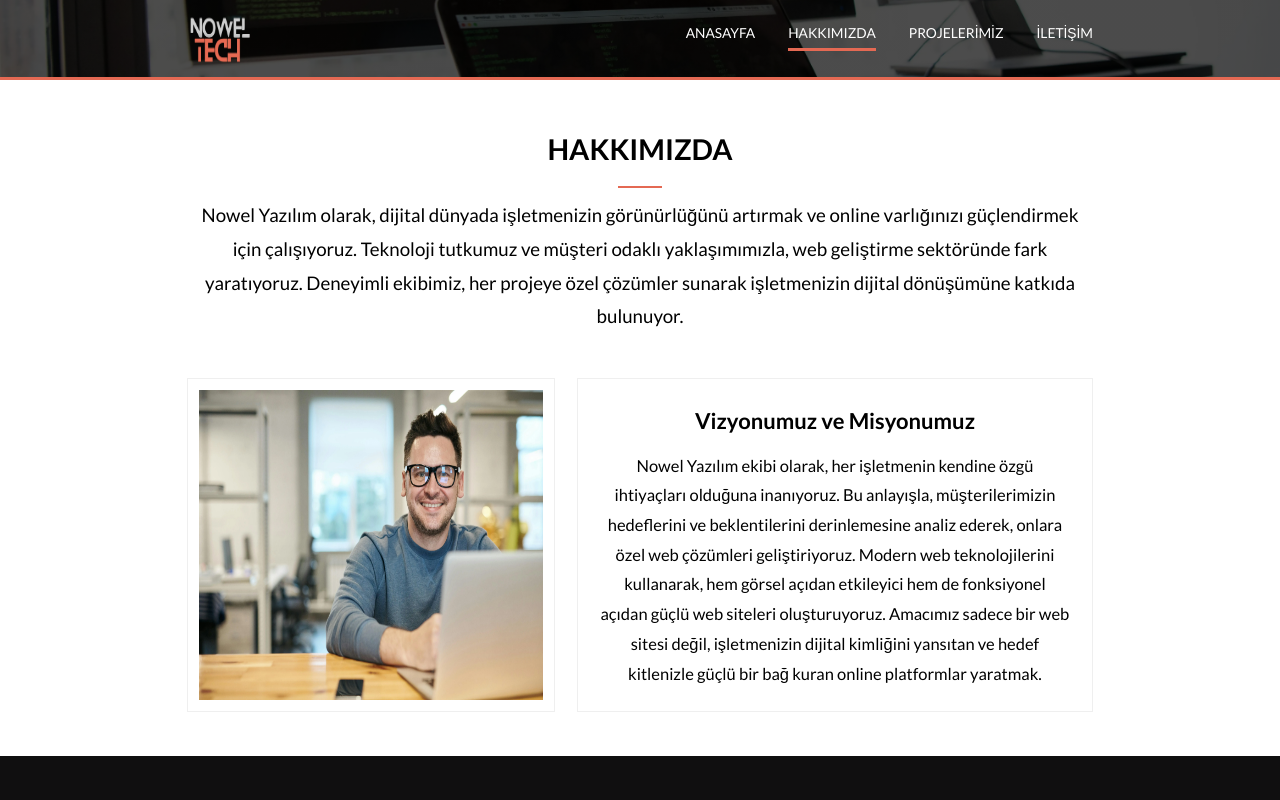
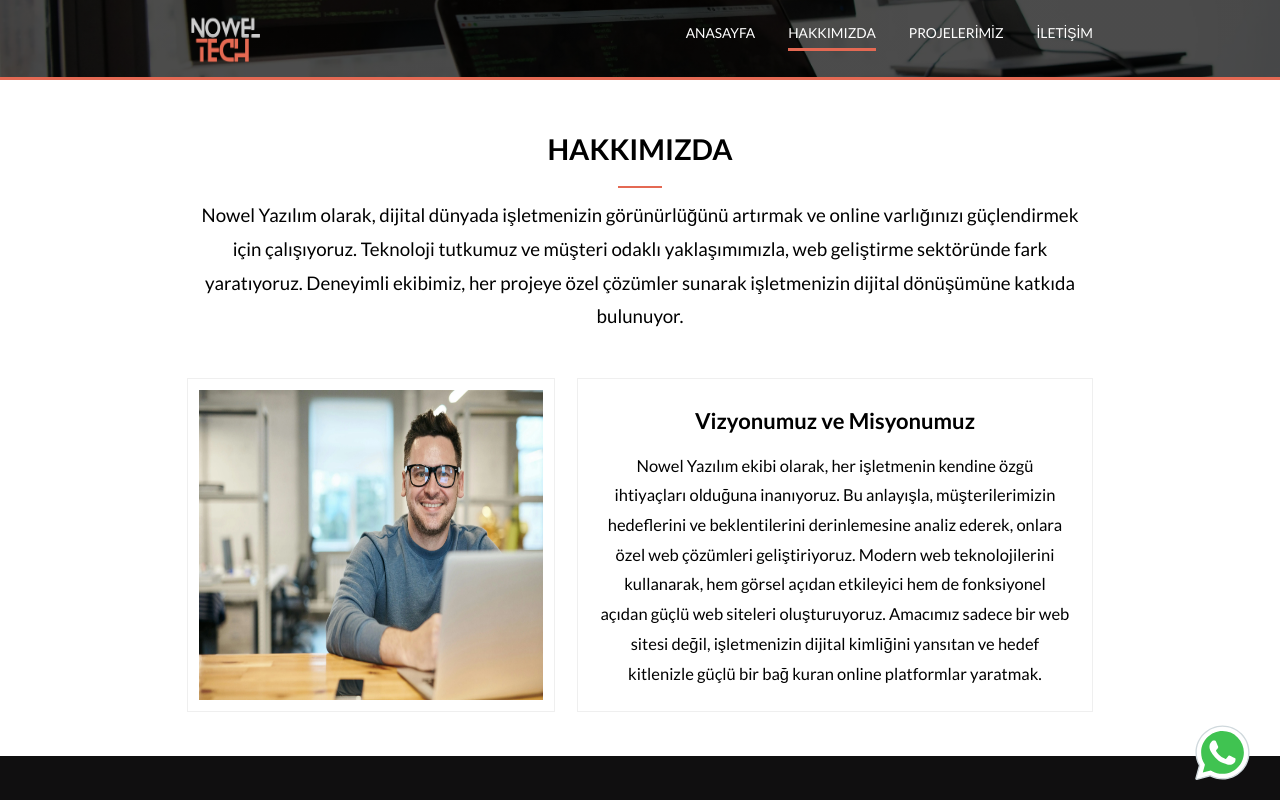
Before and after one commit to muratalpaslan/nowelyazilim, a website: page public/about.html in a window 1280 px wide. Shown: the top 800 px of the page. Drawn offline with nearby package versions, Linux system fonts and the light colour scheme.

Commit message:
wp eklendi

```diff
--- a/public/about.html
+++ b/public/about.html
@@ -42,6 +42,9 @@
         </header>
         <main>
             <section class="first">
+                <div class="whatsapp">
+                    <a href="https://wa.me/+905010379334?text=Merhabalar%20Web%20Sitesi%20Yaptırmak%20İstiyorum%2E" target="_blank"> <img src="images/whatsapp.svg" alt="whatsapp iconu"></a>
+                </div>
                 <div class="title">
                     <h1>HAKKIMIZDA</h1>
                     <div class="borderline"></div>
--- a/sass/_navfooter.scss
+++ b/sass/_navfooter.scss
@@ -9,6 +9,7 @@ body:not([class="home"]) {
     border-bottom: 3px m.$themeColor solid ;
 }
 .nav {
+    z-index: 2;
     @include m.flexcol;
     background: linear-gradient(rgba(0, 0, 0, 0.7), rgba(0, 0, 0, 0.7)), url(../images/banner.webp) no-repeat center/cover;
     height: 100vh;
@@ -21,7 +22,7 @@ body:not([class="home"]) {
         z-index: 1;
         .left {
             li {
-                width: 6rem;
+                width: 7rem;
                 height: 6rem;
             }
         }
@@ -68,6 +69,15 @@ body:not([class="home"]) {
             align-self: center;
         }
     }
+}
+.whatsapp {
+    width: 65px;
+    height: 65px;
+    z-index: 1;
+    position: fixed;
+    // transform: translate(90vw, 90vh);
+    top: 90vh;
+    left: 93vw;
 }
 footer {
     background-color: m.$logoBlack;
--- a/sass/main.scss
+++ b/sass/main.scss
@@ -6,6 +6,7 @@
 @use 'navfooter';
 
 .introduction {
+    position: relative;
     padding-top: 2rem;
     .p1 {
         @extend %pageWidth;
```
Also changed, not shown: public/contact.html (+3 -0 lines), public/index.html (+3 -0 lines), public/projects.html (+3 -0 lines), public/css/main.css, public/images/whatsapp.svg (added), 4 other files.
